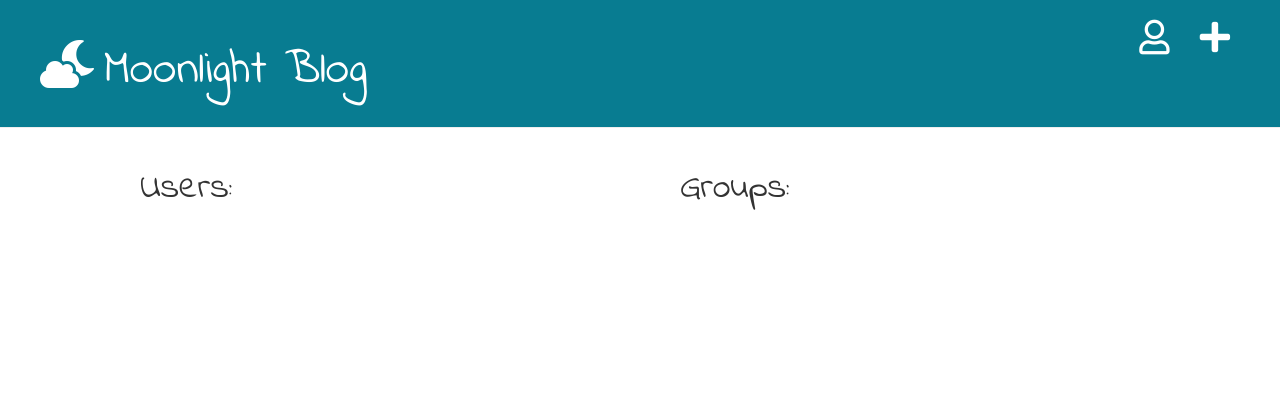
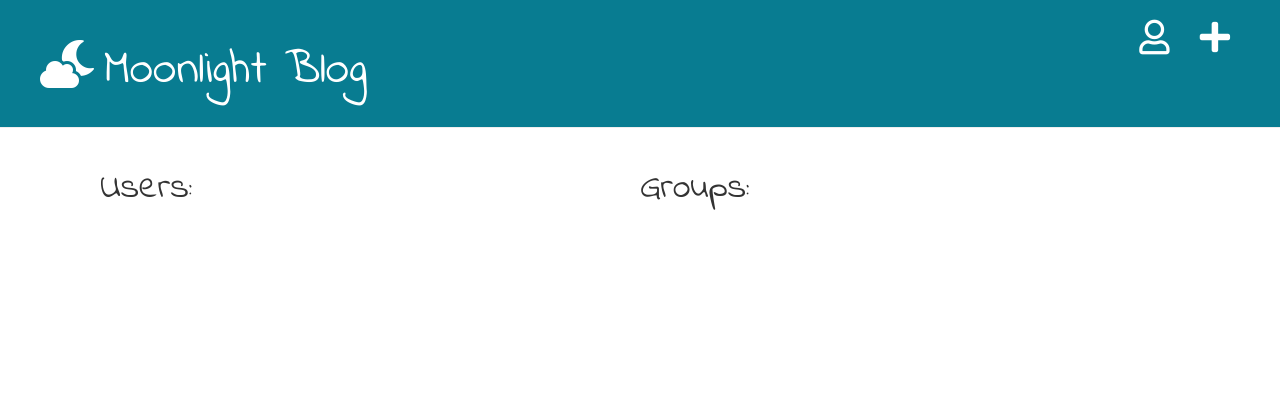
Before and after one commit to MartynaTomaszewska/my-first-blog, a Django app: page /users_list in a window 1280 px wide. Shown: the top 420 px of the page. Run offline with Django 3.2, Linux system fonts and the light colour scheme; data that the repository does not hold is empty; some libraries are stand-ins or nearby versions.

```diff
--- a/blog/static/css/blog.css
+++ b/blog/static/css/blog.css
@@ -79,10 +79,6 @@ h1, h2, h3, h4 {
     color: #000000;
 }
 
-.content_user {
-    margin-left: 40px;
-}
-
 #posts-wrapper {
     display: flex;
     align-items: flex-start;
```
